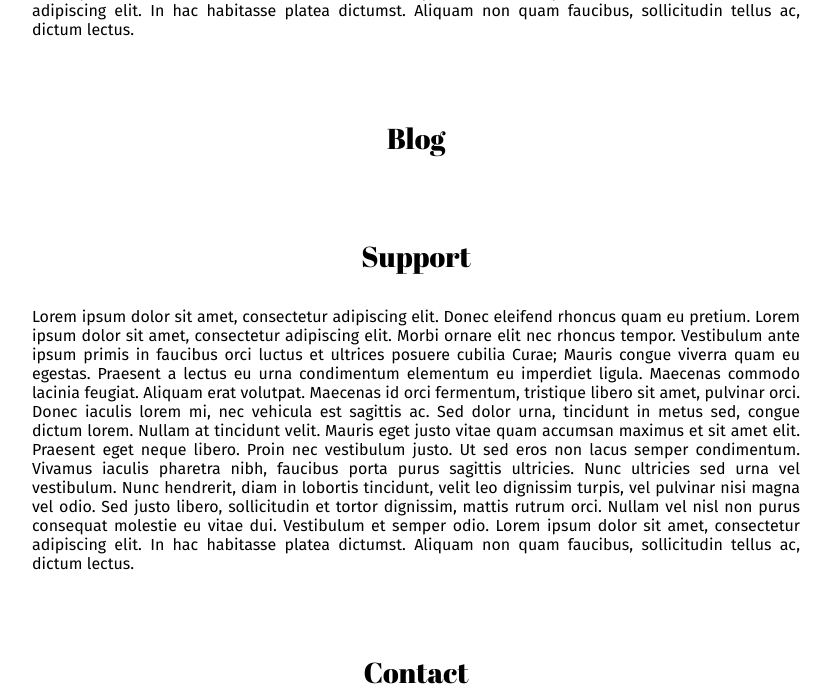
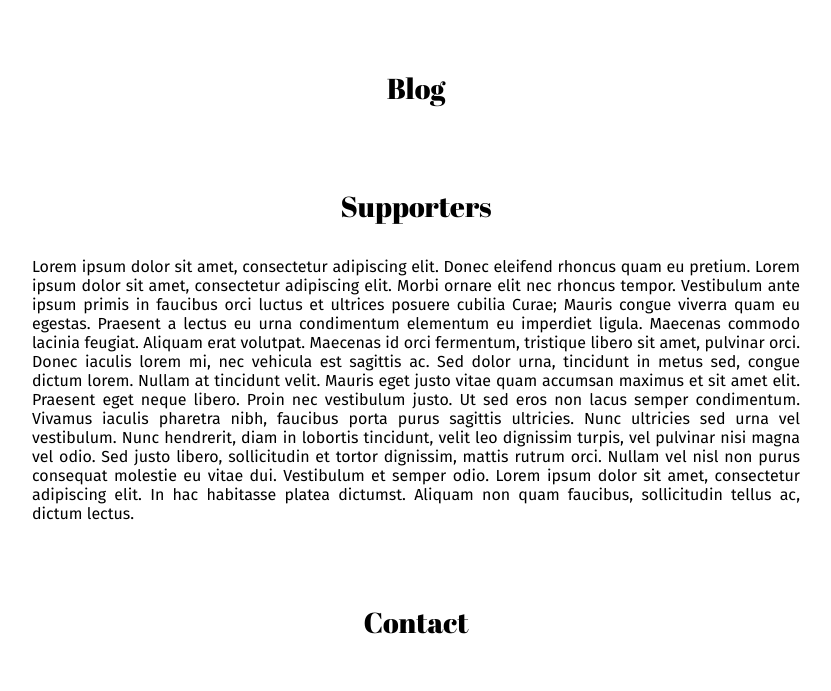
Before and after one commit to MrFrames/awsBase, a PHP site: page / in a window 1280 px wide. Shown: the part 1678-2369 px from the top of the page, without its empty margins (224-1055 px from the left). After the commit the page ends 2312 px from the top, so only its background shows below. Run offline with PHP 8.4, Linux system fonts and the light colour scheme; some libraries are stand-ins or nearby versions.

Commit message:
Front End Changes
Basic improvements on CSS and Jquery; first shot at JS which you can immediately replace etc.

```diff
--- a/html/index.html
+++ b/html/index.html
@@ -18,19 +18,19 @@
                 <li>What is this?</li>
                 <li>Pay Me A Visit</li>
                 <li>Blog</li>
-                <li>Support Me</li>
+                <li>Supporters</li>
                 <li>Contact</li>
             </ul>
         </div>
     </div>
 
-	<h3 class="back-to-map"><a href="#top">^^^<br>BACK TO MAP</a></h3>
+	<h3 class="back-to-map">   <a href="#top">^^^<br>BACK TO MAP</a></h3>
 
    <div class="content">
 		<!--<p class="intro">Hello, I'm Farha and I'm cycling around the WHOLE WORLD. You can see my whereabouts on this map, as well as where I've been and where I am going.</p>
 -->
 		<div id="googleMap"></div>
-		<script src="https://maps.googleapis.com/maps/api/js?key=AIzaSyDj6i75TUGUFEf-qaexR0kfW60w-G2XmEs&callback=mainMap"></script>
+		<script async defe src="https://maps.googleapis.com/maps/api/js?key=AIzaSyDj6i75TUGUFEf-qaexR0kfW60w-G2XmEs&callback=initMap"></script>
 
 		<!-- API KEY:
 	AIzaSyDj6i75TUGUFEf-qaexR0kfW60w-G2XmEs
@@ -66,7 +66,7 @@ Ut sed eros non lacus semper condimentum. Vivamus iaculis pharetra nibh, faucibu
 
 
 			<div class="section" id="support">
-				<h2 class="sec-tit">Support</h2>
+				<h2 class="sec-tit">Supporters</h2>
 				 <p>
 
 Lorem ipsum dolor sit amet, consectetur adipiscing elit. Donec eleifend rhoncus quam eu pretium. Lorem ipsum dolor sit amet, consectetur adipiscing elit. Morbi ornare elit nec rhoncus tempor. Vestibulum ante ipsum primis in faucibus orci luctus et ultrices posuere cubilia Curae; Mauris congue viverra quam eu egestas. Praesent a lectus eu urna condimentum elementum eu imperdiet ligula. Maecenas commodo lacinia feugiat. Aliquam erat volutpat. Maecenas id orci fermentum, tristique libero sit amet, pulvinar orci. Donec iaculis lorem mi, nec vehicula est sagittis ac. Sed dolor urna, tincidunt in metus sed, congue dictum lorem. Nullam at tincidunt velit. Mauris eget justo vitae quam accumsan maximus et sit amet elit. Praesent eget neque libero. Proin nec vestibulum justo.
--- a/html/main.js
+++ b/html/main.js
@@ -24,11 +24,59 @@ $(document).ready(function () {
 
 });
 
+var map;
+function initMap() {
+    var farhaLocation = {lat: 51.508742, lng: -0.120850}
+    var map = new google.maps.Map(document.getElementById('googleMap'), {
+        center: farhaLocation,
+        zoom: 8
+    });
 
-function mainMap() {
-var mapProp= {
-    center:new google.maps.LatLng(51.508742,-0.120850),
-    zoom:10,
-};
-var map=new google.maps.Map(document.getElementById("googleMap"),mapProp);
+    var marker = new google.maps.Marker({position: farhaLocation, map: map});
+
+    setMarkers(map);
 }
+
+var partOne = [
+        ['Calais', -33.890542, 151.274856, 4],
+        ['Paris', -33.923036, 151.259052, 5],
+        ['Lyon', -34.028249, 151.157507, 3],
+        ['Bolognia', -33.80010128657071, 151.28747820854187, 2]
+      ];
+
+ function setMarkers(map) {
+        // Adds markers to the map.
+
+        // Marker sizes are expressed as a Size of X,Y where the origin of the image
+        // (0,0) is located in the top left of the image.
+
+        // Origins, anchor positions and coordinates of the marker increase in the X
+        // direction to the right and in the Y direction down.
+        var image = {
+          url: 'custom-marker.png',
+          // This marker is 20 pixels wide by 32 pixels high.
+          size: new google.maps.Size(20, 32),
+          // The origin for this image is (0, 0).
+          origin: new google.maps.Point(0, 0),
+          // The anchor for this image is the base of the flagpole at (0, 32).
+          anchor: new google.maps.Point(0, 32)
+        };
+        // Shapes define the clickable region of the icon. The type defines an HTML
+        // <area> element 'poly' which traces out a polygon as a series of X,Y points.
+        // The final coordinate closes the poly by connecting to the first coordinate.
+        var shape = {
+          coords: [1, 1, 1, 20, 18, 20, 18, 1],
+          type: 'poly'
+        };
+        for (var i = 0; i < beaches.length; i++) {
+          var beach = beaches[i];
+          var marker = new google.maps.Marker({
+            position: {lat: beach[1], lng: beach[2]},
+            map: map,
+            icon: image,
+            shape: shape,
+            title: beach[0],
+            zIndex: beach[3]
+          });
+        }
+      }
--- a/html/styles.css
+++ b/html/styles.css
@@ -95,7 +95,7 @@ p.intro {
 
 #googleMap {
     width: 100%;
-    height: 700px;
+    height: 650px;
 	margin: 0 auto 5em auto;
 }
 
@@ -136,8 +136,7 @@ h2.sec-tit {
 
 
 
-
-											/* LINK STYLING */
+				    /* LINK STYLING */
 
 a {
 	text-decoration: none;
```
Also changed, not shown: assets/custom-marker.png (added).
